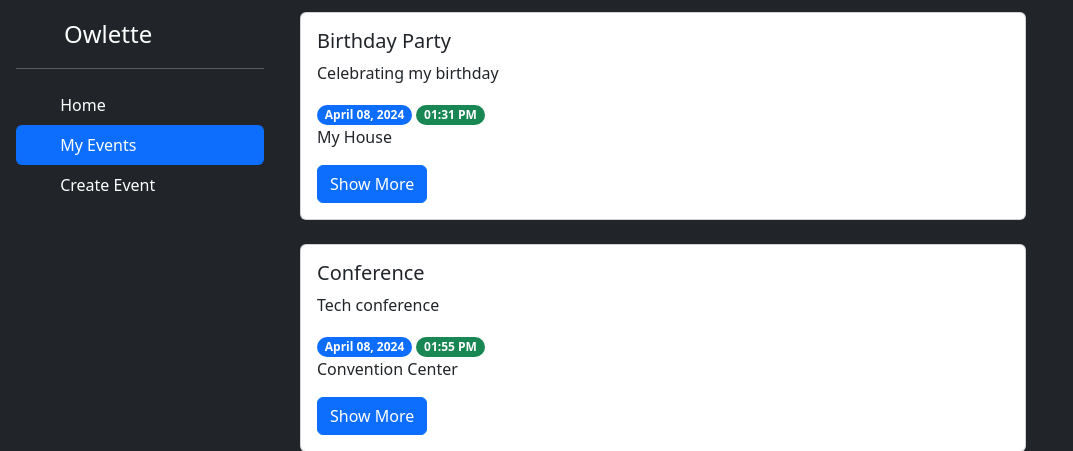
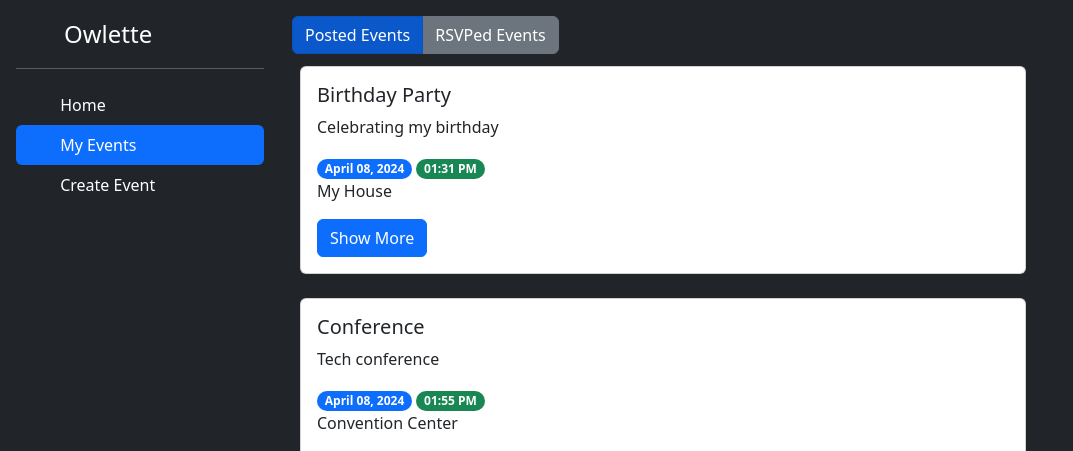
Before and after one commit to Mooshiiee/Owlette, a Flask app: page /myevents in a window 1280 px wide. Shown: the top 451 px of the page, without its empty margins (0-1073 px from the left). Run offline with Flask 3, Linux system fonts and the light colour scheme; a user stored in the database is signed in.

Commit message:
Rsvp event tab on myevents

```diff
--- a/app/templates/myevents.html
+++ b/app/templates/myevents.html
@@ -5,7 +5,15 @@ My Events
 {% endblock %}
 
 {% block content %}
+
+
 <div class="overflow-auto align-self-stretch text-white bg-dark" style="height: 100vh; width: 100%;">
+    <div class="container mt-3">
+        <div class="btn-group" role="group" aria-label="Event Toggle">
+            <button id="postedEventsBtn" type="button" class="btn btn-primary active">Posted Events</button>
+            <button id="rsvpedEventsBtn" type="button" class="btn btn-secondary">RSVPed Events</button>
+        </div>
+    </div>
     <ul id="eventList" class="list-group list-group-flush borderless">
         {% for event in events %}
         <li class="list-group-item border-bottom-0 bg-dark">
@@ -34,4 +42,5 @@ My Events
         {% endfor %}
     </ul>
 </div>
+
 {% endblock %}
```
